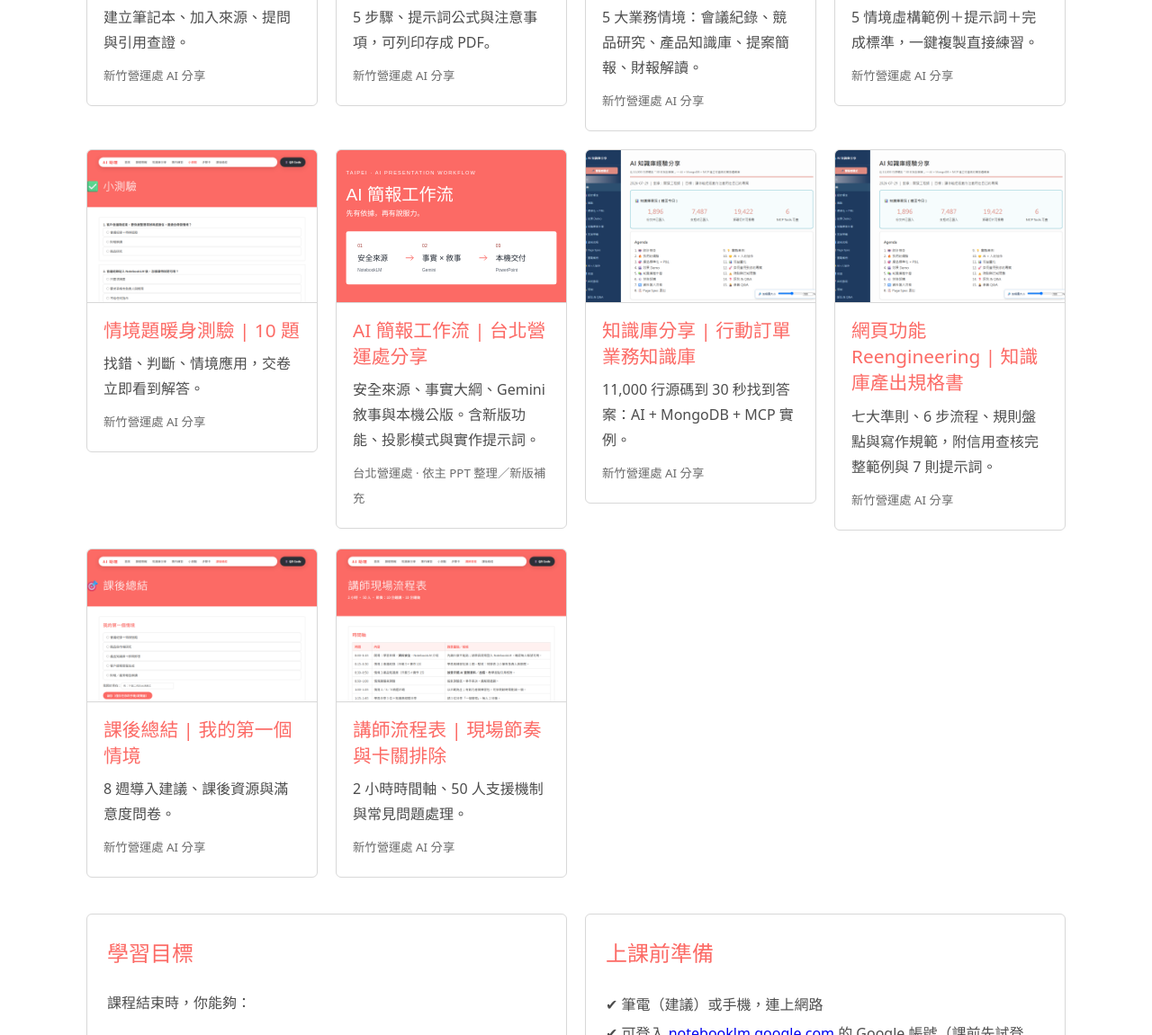
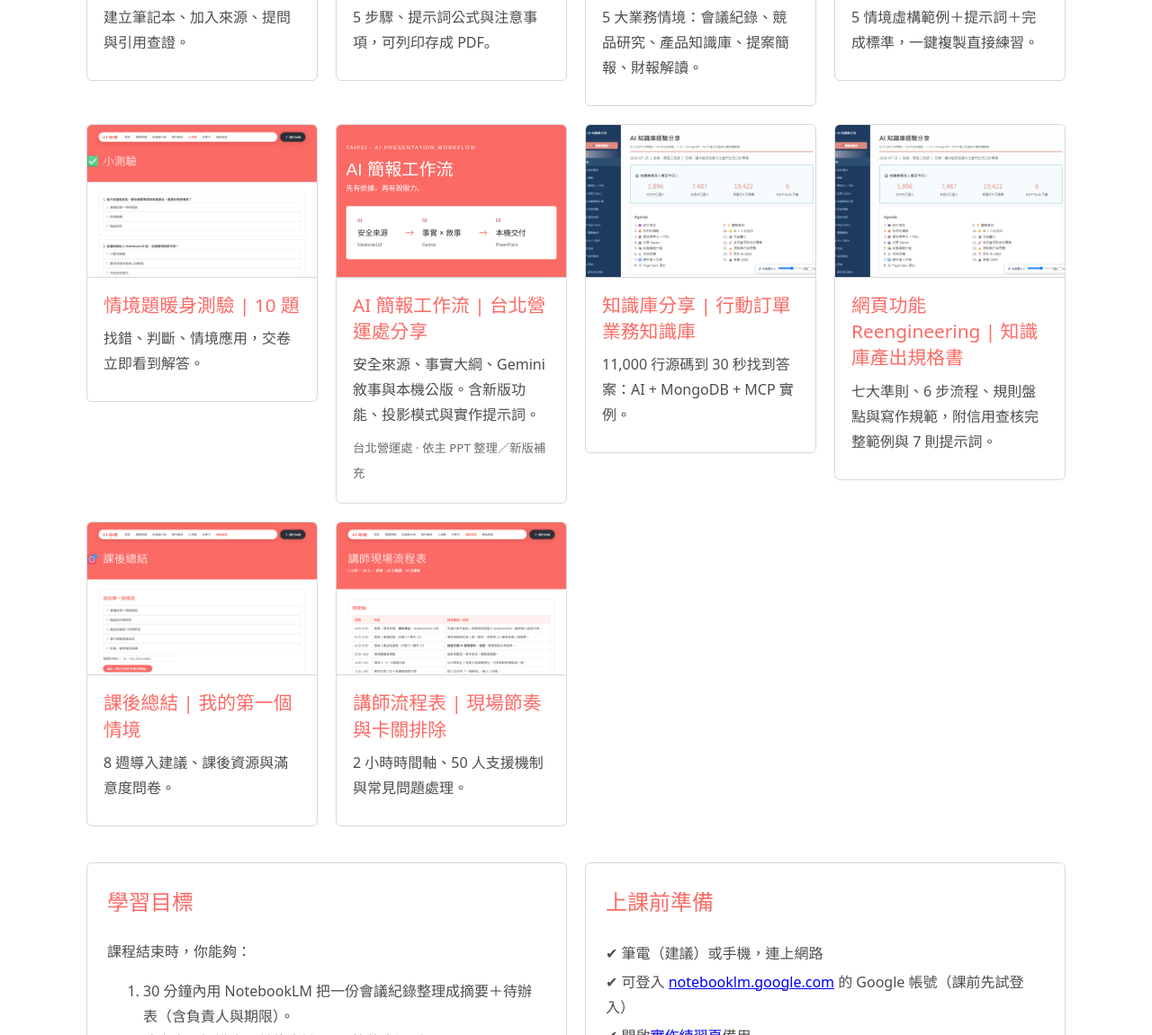
Before and after one commit to FrankHuang0/nextbss, a plain HTML site: page index.html in a window 1280 px wide. Shown: the part 777-1928 px from the top of the page at 90% size. Drawn offline with Linux system fonts and the light colour scheme.

Commit message:
chore: 移除首頁卡片底部「新竹營運處 AI 分享」
Co-authored-by: Copilot App <223556219+Copilot@users.noreply.github.com>

```diff
--- a/index.html
+++ b/index.html
@@ -5,16 +5,16 @@
 <main>
 <div class="tabs"><button class="on" data-f="">全部</button><button data-f="簡報">簡報</button><button data-f="練習">練習</button><button data-f="工具">工具</button></div>
 <div class="grid">
-<a class="card" data-c="工具" href="notebooklm-basics.html"><div class="th" style="background-image:url(assets/thumb-notebooklm-ai-training.png)"></div><div class="bd"><h3>NotebookLM 入門 | 基礎操作與介面</h3><p>建立筆記本、加入來源、提問與引用查證。</p><small>新竹營運處 AI 分享</small></div></a>
-<a class="card" data-c="工具" href="card.html"><div class="th" style="background-image:url(assets/thumb-card.png)"></div><div class="bd"><h3>上手步驟卡 | 一頁式速查</h3><p>5 步驟、提示詞公式與注意事項，可列印存成 PDF。</p><small>新竹營運處 AI 分享</small></div></a>
-<a class="card" data-c="簡報" href="notebooklm-ai-training.html"><div class="th" style="background-image:url(assets/thumb-notebooklm-ai-training.png)"></div><div class="bd"><h3>NotebookLM 業務助理 | 5 大業務情境實戰</h3><p>5 大業務情境：會議紀錄、競品研究、產品知識庫、提案簡報、財報解讀。</p><small>新竹營運處 AI 分享</small></div></a>
-<a class="card" data-c="練習" href="practice.html"><div class="th" style="background-image:url(assets/thumb-practice.png)"></div><div class="bd"><h3>實作練習包 | 範例資料與提示詞</h3><p>5 情境虛構範例＋提示詞＋完成標準，一鍵複製直接練習。</p><small>新竹營運處 AI 分享</small></div></a>
-<a class="card" data-c="練習" href="quiz.html"><div class="th" style="background-image:url(assets/thumb-quiz.png)"></div><div class="bd"><h3>情境題暖身測驗 | 10 題</h3><p>找錯、判斷、情境應用，交卷立即看到解答。</p><small>新竹營運處 AI 分享</small></div></a>
+<a class="card" data-c="工具" href="notebooklm-basics.html"><div class="th" style="background-image:url(assets/thumb-notebooklm-ai-training.png)"></div><div class="bd"><h3>NotebookLM 入門 | 基礎操作與介面</h3><p>建立筆記本、加入來源、提問與引用查證。</p></div></a>
+<a class="card" data-c="工具" href="card.html"><div class="th" style="background-image:url(assets/thumb-card.png)"></div><div class="bd"><h3>上手步驟卡 | 一頁式速查</h3><p>5 步驟、提示詞公式與注意事項，可列印存成 PDF。</p></div></a>
+<a class="card" data-c="簡報" href="notebooklm-ai-training.html"><div class="th" style="background-image:url(assets/thumb-notebooklm-ai-training.png)"></div><div class="bd"><h3>NotebookLM 業務助理 | 5 大業務情境實戰</h3><p>5 大業務情境：會議紀錄、競品研究、產品知識庫、提案簡報、財報解讀。</p></div></a>
+<a class="card" data-c="練習" href="practice.html"><div class="th" style="background-image:url(assets/thumb-practice.png)"></div><div class="bd"><h3>實作練習包 | 範例資料與提示詞</h3><p>5 情境虛構範例＋提示詞＋完成標準，一鍵複製直接練習。</p></div></a>
+<a class="card" data-c="練習" href="quiz.html"><div class="th" style="background-image:url(assets/thumb-quiz.png)"></div><div class="bd"><h3>情境題暖身測驗 | 10 題</h3><p>找錯、判斷、情境應用，交卷立即看到解答。</p></div></a>
 <a class="card" data-c="簡報" href="ai-presentation-workflow.html"><div class="th" style="background-image:url(assets/thumb-ai-workflow.svg)"></div><div class="bd"><h3>AI 簡報工作流 | 台北營運處分享</h3><p>安全來源、事實大綱、Gemini 敘事與本機公版。含新版功能、投影模式與實作提示詞。</p><small>台北營運處 · 依主 PPT 整理／新版補充</small></div></a>
-<a class="card" data-c="簡報" href="mobile-order-kb.html"><div class="th" style="background-image:url(assets/thumb-mobile-order-kb.png)"></div><div class="bd"><h3>知識庫分享 | 行動訂單業務知識庫</h3><p>11,000 行源碼到 30 秒找到答案：AI + MongoDB + MCP 實例。</p><small>新竹營運處 AI 分享</small></div></a>
-<a class="card" data-c="工具" href="page-spec-reengineering.html"><div class="th" style="background-image:url(assets/thumb-mobile-order-kb.png)"></div><div class="bd"><h3>網頁功能 Reengineering | 知識庫產出規格書</h3><p>七大準則、6 步流程、規則盤點與寫作規範，附信用查核完整範例與 7 則提示詞。</p><small>新竹營運處 AI 分享</small></div></a>
-<a class="card" data-c="工具" href="wrapup.html"><div class="th" style="background-image:url(assets/thumb-wrapup.png)"></div><div class="bd"><h3>課後總結 | 我的第一個情境</h3><p>8 週導入建議、課後資源與滿意度問卷。</p><small>新竹營運處 AI 分享</small></div></a>
-<a class="card" data-c="工具" href="teacher.html"><div class="th" style="background-image:url(assets/thumb-teacher.png)"></div><div class="bd"><h3>講師流程表 | 現場節奏與卡關排除</h3><p>2 小時時間軸、50 人支援機制與常見問題處理。</p><small>新竹營運處 AI 分享</small></div></a>
+<a class="card" data-c="簡報" href="mobile-order-kb.html"><div class="th" style="background-image:url(assets/thumb-mobile-order-kb.png)"></div><div class="bd"><h3>知識庫分享 | 行動訂單業務知識庫</h3><p>11,000 行源碼到 30 秒找到答案：AI + MongoDB + MCP 實例。</p></div></a>
+<a class="card" data-c="工具" href="page-spec-reengineering.html"><div class="th" style="background-image:url(assets/thumb-mobile-order-kb.png)"></div><div class="bd"><h3>網頁功能 Reengineering | 知識庫產出規格書</h3><p>七大準則、6 步流程、規則盤點與寫作規範，附信用查核完整範例與 7 則提示詞。</p></div></a>
+<a class="card" data-c="工具" href="wrapup.html"><div class="th" style="background-image:url(assets/thumb-wrapup.png)"></div><div class="bd"><h3>課後總結 | 我的第一個情境</h3><p>8 週導入建議、課後資源與滿意度問卷。</p></div></a>
+<a class="card" data-c="工具" href="teacher.html"><div class="th" style="background-image:url(assets/thumb-teacher.png)"></div><div class="bd"><h3>講師流程表 | 現場節奏與卡關排除</h3><p>2 小時時間軸、50 人支援機制與常見問題處理。</p></div></a>
 </div>
 <div class="grid2">
 <div class="card"><h2>學習目標</h2><p>課程結束時，你能夠：</p><ol>
```
